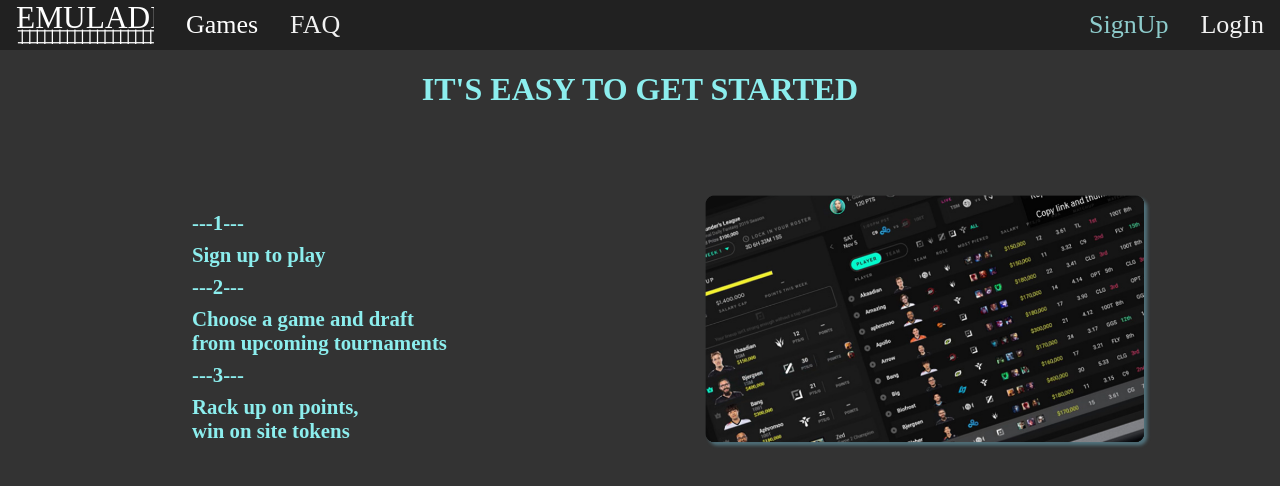
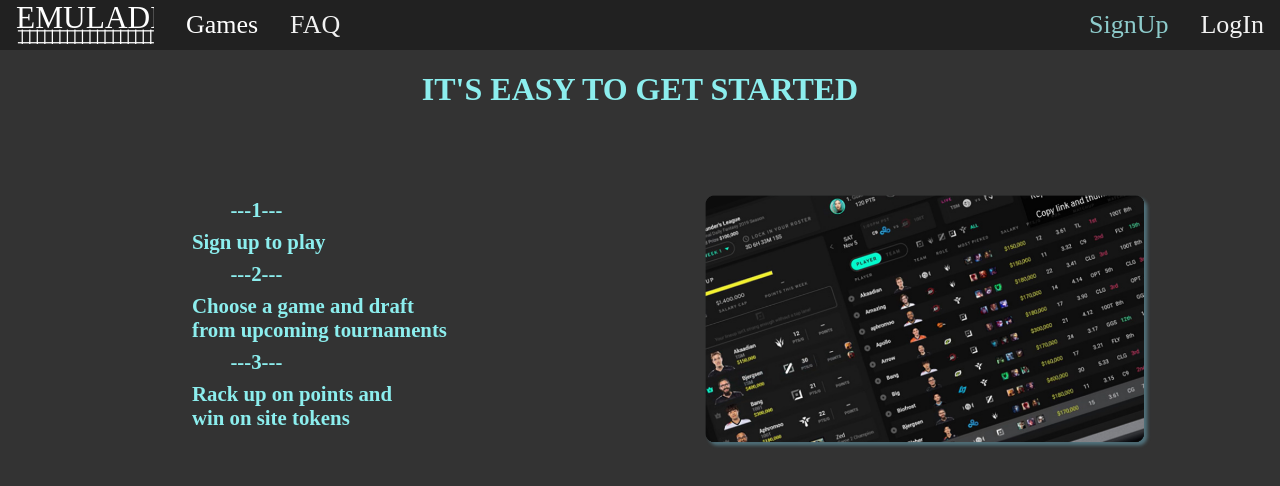
Before and after one commit to CapstoneUNCG2020/emuLadder, an Angular app in the folder angular/: page /getStarted in a window 1280 px wide. Shown: the top 486 px of the page. Built offline with nearby package versions, Linux system fonts and the light colour scheme; a web font is replaced by a local one.

Commit message:
updated the position

```diff
--- a/angular/src/app/landing-page/get-started/get-started.component.css
+++ b/angular/src/app/landing-page/get-started/get-started.component.css
@@ -20,7 +20,7 @@
 .text p {
     color: #8ceeee ;
     font-family: Rogue Sans;
-    margin-top: -19%;
+    margin-top: -20%;
     margin-left: 15%;
     font-weight: bolder;
     font-size: 130%;
--- a/angular/src/app/landing-page/get-started/get-started.component.html
+++ b/angular/src/app/landing-page/get-started/get-started.component.html
@@ -8,12 +8,12 @@
     </div>
 
     <div class="text">
-        <p>---1---</p>
+        <p style="margin-left: 18%;">---1---</p>
         <p style="margin-top: -1%;">Sign up to play</p>
-        <p style="margin-top: -1%;">---2---</p>
+        <p style="margin-top: -1%; margin-left: 18%;">---2---</p>
         <p style="margin-top: -1%;">Choose a game and draft <br> from upcoming tournaments</p>
-        <p style="margin-top: -1%;">---3---</p>
-        <p style="margin-top: -1%;">Rack up on points,<br> win on site tokens</p>
+        <p style="margin-top: -1%; margin-left: 18%;">---3---</p>
+        <p style="margin-top: -1%;">Rack up on points and<br> win on site tokens</p>
     </div>
 
 </div>
```
